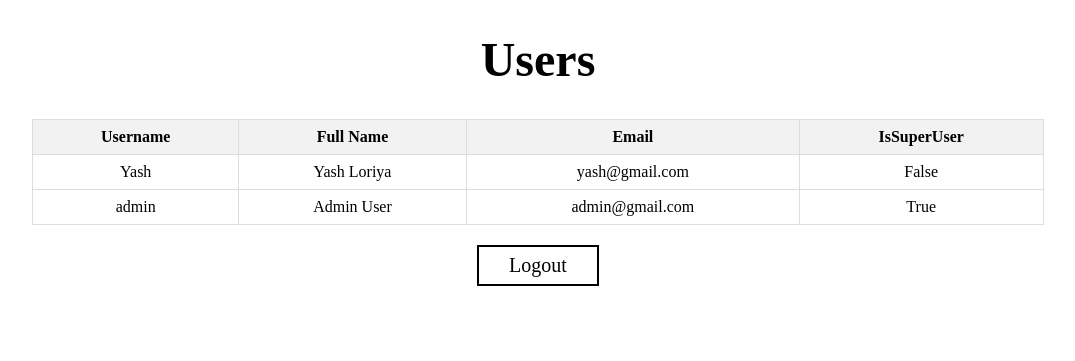
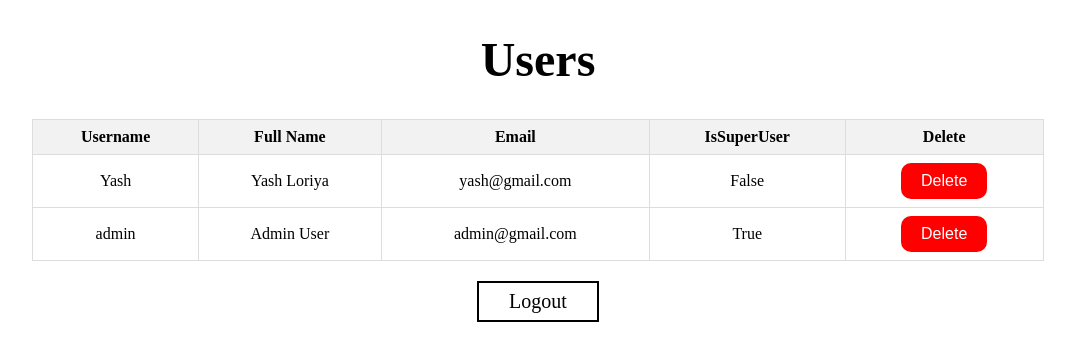
Before and after one commit to YashLoriya02/Practice_Program_WDL, a Django app: template 11_Django_Auth/authApp/templates/home_login.html in a window 1280 px wide. Shown: the top 361 px of the page, without its empty margins (102-1177 px from the left). Run offline with Django 4.2, Linux system fonts and the light colour scheme; the template is opened without the code that fills it: values that come from a table or form of the project are taken from there, others are empty; data comes from the database, SQL or seed files in the repository; both versions use the stored data as it was after the commit.

Commit message:
delete route in auth

```diff
--- a/11_Django_Auth/authApp/templates/home_login.html
+++ b/11_Django_Auth/authApp/templates/home_login.html
@@ -50,7 +50,28 @@
         font-weight: bold;
     }
 
+    button {
+        padding: 7px 18px;
+        background: red;
+        color: white;
+        border-radius: 10px;
+        cursor: pointer;
+        font-size: 1rem;
+        border: 2px solid red;
+    }
+
+    button:hover {
+        background: none;
+        color: red;
+    }
+
 </style>
+
+{% if messages %}
+    {% for message in messages %}
+        <script>alert("{{message}}")</script>
+    {% endfor %}
+{% endif %}
 
 <body>
     <h1 style="text-align: center; font-size: 3rem;">Users</h1>
@@ -62,6 +83,7 @@
                     <th>Full Name</th>
                     <th>Email</th>
                     <th>IsSuperUser</th>
+                    <th>Delete</th>
                 </tr>
             </thead>
             <tbody>
@@ -71,6 +93,12 @@
                     <td>{{ user.first_name }} {{ user.last_name }}</td>
                     <td>{{ user.email }}</td>
                     <td>{{ user.is_superuser }}</td>
+                    <td>
+                        <form method="post" action="{% url 'delete' user.id %}">
+                        {% csrf_token %}
+                        <button type="submit">Delete</button>
+                    </form>
+                </td>
                 </tr>
                 {% endfor %}
             </tbody>
--- a/11_Django_Auth/authApp/urls.py
+++ b/11_Django_Auth/authApp/urls.py
@@ -7,4 +7,5 @@ urlpatterns = [
     path('register/', views.register, name='register'),
     path('login/', views.user_login, name='login'),
     path('logout/', views.user_logout, name='logout'),
+    path('delete/<int:pk>', views.delete_user, name='delete'),
 ]
```
Also changed, not shown: 11_Django_Auth/authApp/views.py (+13 -6 lines), 11_Django_Auth/db.sqlite3.
